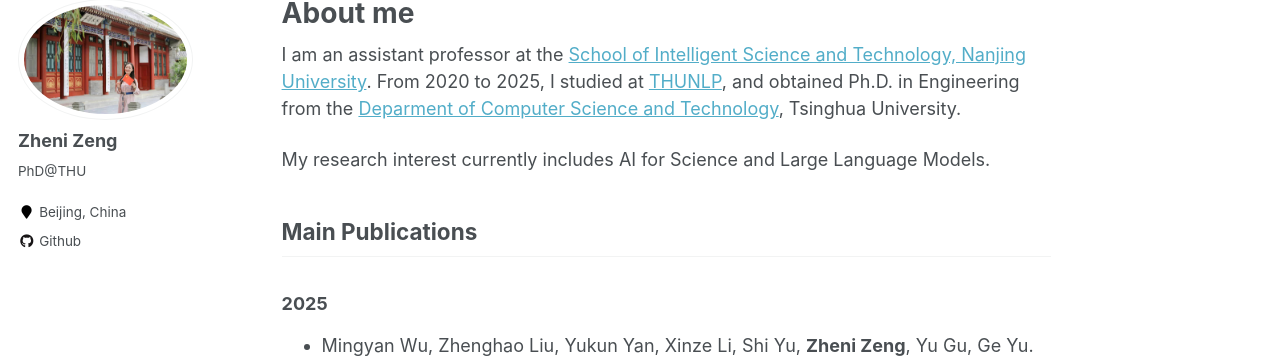
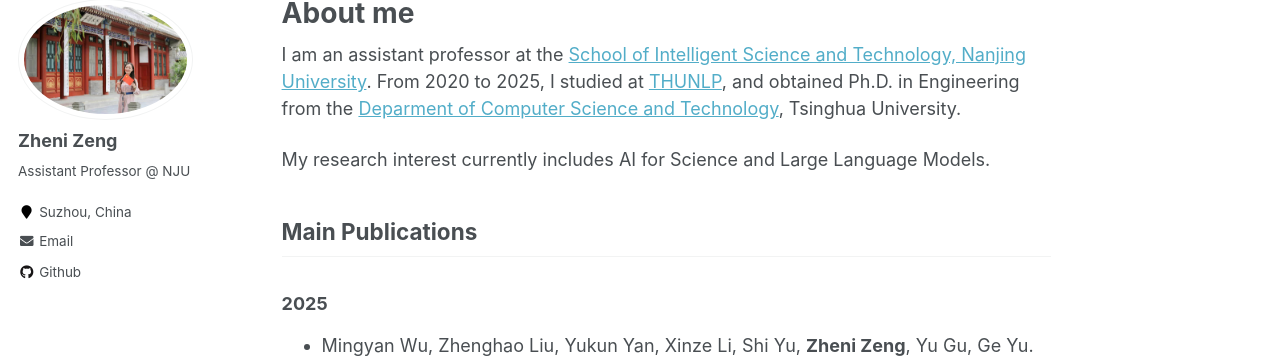
Before and after one commit to Ellenzzn/zhenizeng, a Jekyll site: the page built from _pages/about.md, in a window 1280 px wide. Shown: the part 119-482 px from the top of the page. Built offline with Jekyll 4.4.1, drawn with Linux system fonts in a browser that asks for light colours.

Commit message:
Update _config.yml

```diff
--- a/_config.yml
+++ b/_config.yml
@@ -10,7 +10,7 @@ locale                   : "en-US"
 title                    : "Zheni Zeng / 曾哲妮"
 title_separator          : "-"
 name                     : &name "Zheni"
-description              : &description "PhD student @ Tsinghua University"
+description              : &description "Assistant Professor @ NJU"
 url                      : "https://ellenzzn.github.io/zhenizeng/" # the base hostname & protocol for your site e.g. "https://mmistakes.github.io"
 baseurl                  : "" # the subpath of your site, e.g. "/blog"
 repository               : "Ellenzzn/zhenizeng"
@@ -82,12 +82,12 @@ analytics:
 author:
   name             : "Zheni Zeng"
   avatar           : "photozzn.jpeg"
-  bio              : "PhD@THU"
-  location         : "Beijing, China"
+  bio              : "Assistant Professor @ NJU"
+  location         : "Suzhou, China"
   employer         :
   pubmed           :
   #googlescholar    : "https://scholar.google.com/citations?user=ZfehPhAAAAAJ&hl=en&oi=ao"
-  email            :
+  email            : "ellen.zeng@foxmail.com"
   researchgate     :  # example: "https://www.researchgate.net/profile/yourprofile"
   uri              :
   bitbucket        :
```
